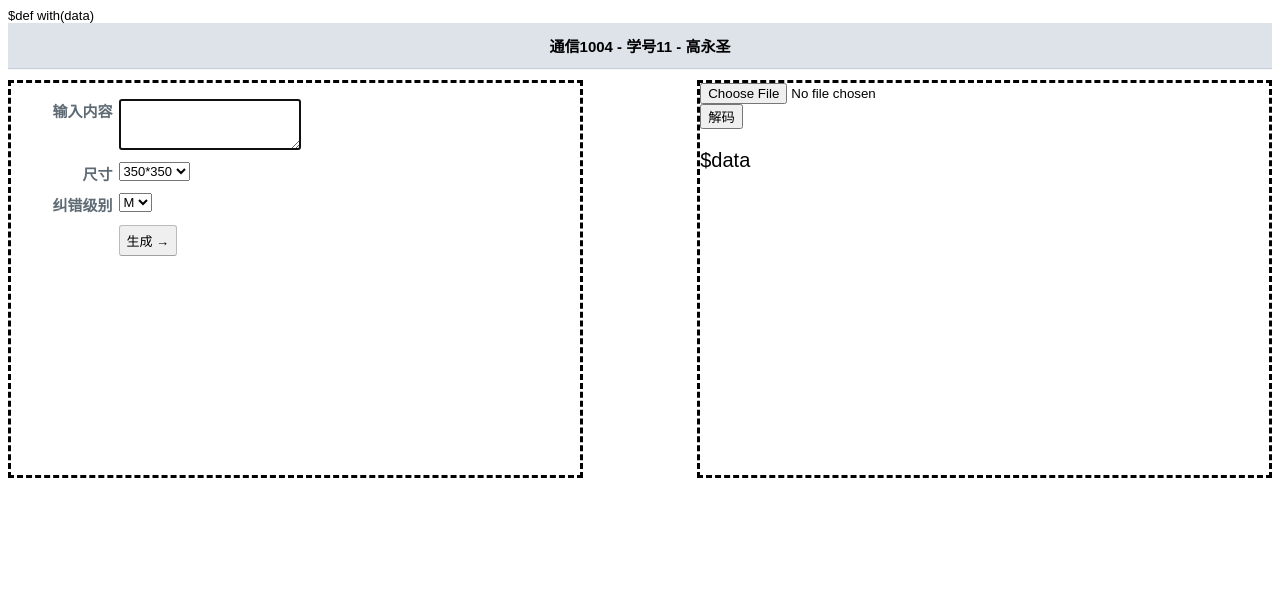
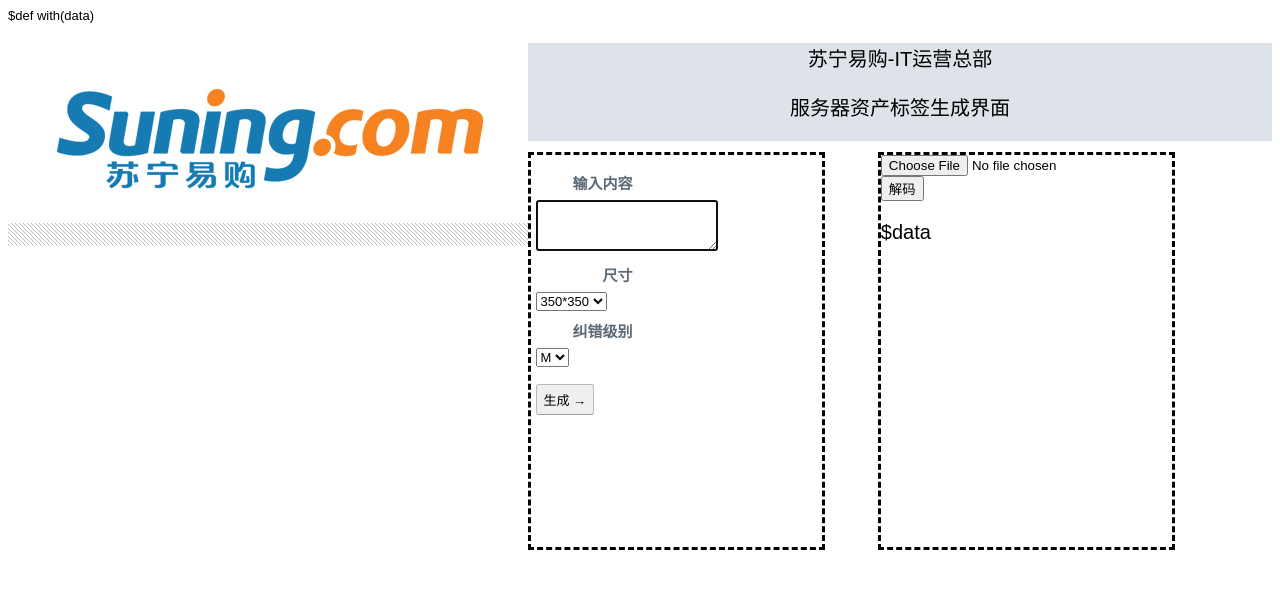
Before and after one commit to singlepig/bishe, a Python web app: template programs/project/templates/index.html in a window 1280 px wide. Shown: the top 589 px of the page. Run offline with Jinja, Linux system fonts and the light colour scheme; the template is opened without the code that fills it, so the values that code supplies are empty.

Commit message:
修改前端模板文件
Signed-off-by: SinglePig <gys.nanjing@gmail.com>

```diff
--- a/programs/project/templates/index.html
+++ b/programs/project/templates/index.html
@@ -4,7 +4,7 @@ $def with(data)
 <!DOCTYPE html>
 <html>
     <head>
-        <title>二维码生成与识别</title>
+        <title>苏宁易购</title>
         <meta charset="utf-8" />
         <meta name="description" content="QR code" />
         <link href="/static/favicon.ico" rel="shortcut icon" type="image/x-icon" />
@@ -18,6 +18,9 @@ $def with(data)
               border-bottom: 1px solid #F2F7FC;
               text-align: center;
             }
+            #header img{
+              float: left;
+            }
             #header span {
               color: #5E6B75;
               font-weight: normal;
@@ -29,12 +32,16 @@ $def with(data)
               margin: 0;
               padding: 12px;
             }
+
             p {
               font-size: 20px;
             }
 
             h2 {
                 font-size: 14px;
+            }
+            #code {
+              float: left;
             }
             #encode {
                 font-size: 11px;
@@ -97,8 +104,6 @@ $def with(data)
               font-weight: normal;
               width: 280px;
             }
-
-
             .fixed {
                     clear: both;
                 }
@@ -123,14 +128,22 @@ $def with(data)
               padding: 5px 7px;
               text-decoration: none;
             }
+
         </style>
     </head>
     <body>
     <div id="main">
         <div id="header">
-            <h1>
-                通信1004 - 学号11 - 高永圣
-            </h1>
+            <img src="static/suning_logo.gif">
+            </img>
+            <div >
+              <p>
+                苏宁易购-IT运营总部
+              </p>
+              <p>
+                服务器资产标签生成界面
+              </p>
+            </div>
         </div>
         <div id="code" >
             <div id="encode" >
```
